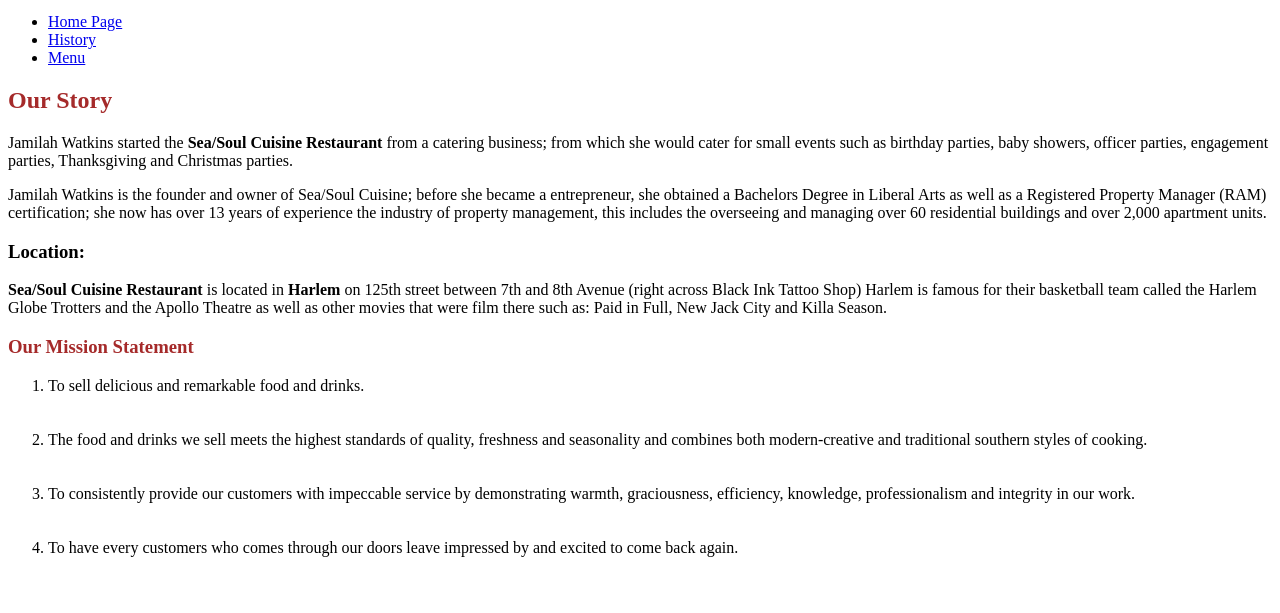
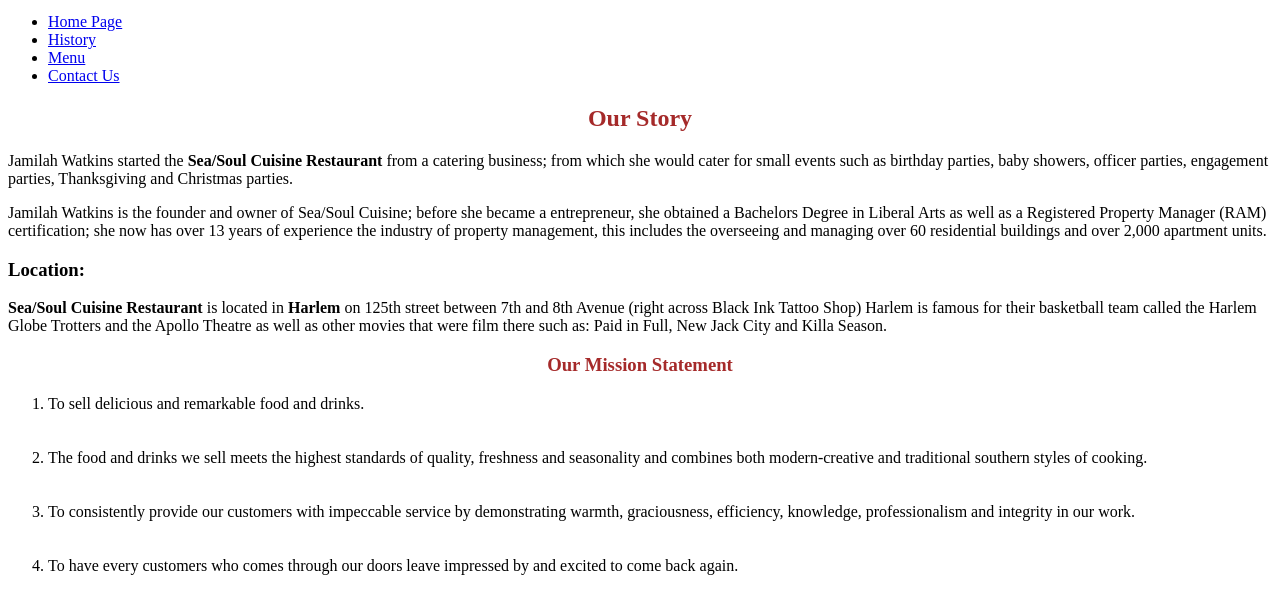
Before and after one commit to AliciaWatkins1/restaurantwebsite, a plain HTML site: page aboutus.html in a window 1280 px wide. Shown: the part 29-642 px from the top of the page. Drawn offline with Linux system fonts and the light colour scheme.

Commit message:
Update aboutus.html

```diff
--- a/aboutus.html
+++ b/aboutus.html
@@ -1,24 +1,26 @@
 <!doctype html>
 
 <html>
+<link rel="stylesheet" type="text/css" href="styles.css">
 
-<head><img src="images/SeaSoulCuisineLogo.jpg" alt="Our Logo" width="180" height="180">
+<head>
 <title><h1><b>Sea/Soul Cuisine - About Us</b></h1></title>
 </head>
 
 <body>
-<header><header>
+<header><img src="images/SeaSoulCuisineLogo.jpg" alt="Our Logo" width="180" height="180"> </header>
 <nav>
 <ul>
  <li><a href="index.html">Home Page</a></li>
 <li><a href="history.html">History</a></li>
 <li><a href="menu.html">Menu</a></li>
+<li><a href="contactus.html">Contact Us</a></li>
 </ul>
  </nav>
-<main><h2><b><FONT COLOR="brown">Our Story</FONT></b></h2>
+<main><h2><b><FONT COLOR="brown"><center>Our Story</center></FONT></b></h2>
 <p></p>Jamilah Watkins started the <b>Sea/Soul Cuisine Restaurant</b> from a catering business; from which she would cater for small events such as birthday parties, baby showers, officer parties, engagement parties, Thanksgiving and Christmas parties.<p></p>Jamilah Watkins is the founder and owner of Sea/Soul Cuisine; before she became a entrepreneur, she obtained a Bachelors Degree in Liberal Arts as well as a Registered Property Manager (RAM) certification; she now has over 13 years of experience the industry of property management, this includes the overseeing and managing over 60 residential buildings and over 2,000 apartment units.<h3><b>Location:</b></h3><b>Sea/Soul Cuisine Restaurant</b> is located in <b>Harlem</b> on 125th street between 7th and 8th Avenue (right across Black Ink Tattoo Shop) Harlem is famous for their basketball team called the Harlem Globe Trotters and the Apollo Theatre as well as other movies that were film there such as: Paid in Full, New Jack City and Killa Season.<p></p>
 
-<h3><b><FONT COLOR="brown">Our Mission Statement</FONT></b></h3><p></p>
+<h3><b><FONT COLOR="brown"><center>Our Mission Statement</center></FONT></b></h3><p></p>
 <ol>
 <li>
 To sell delicious and remarkable food and drinks.</li><br></br>
```
